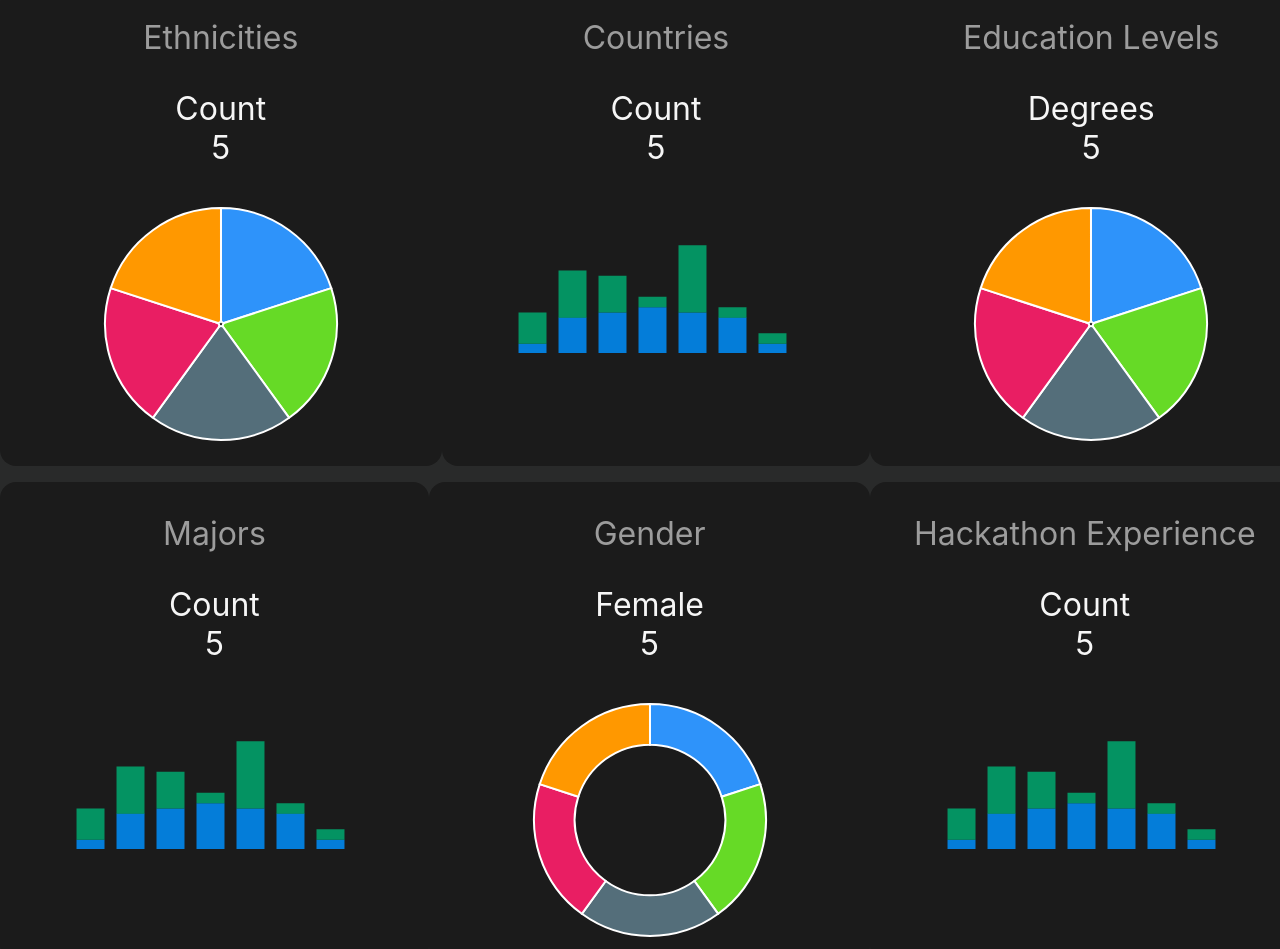
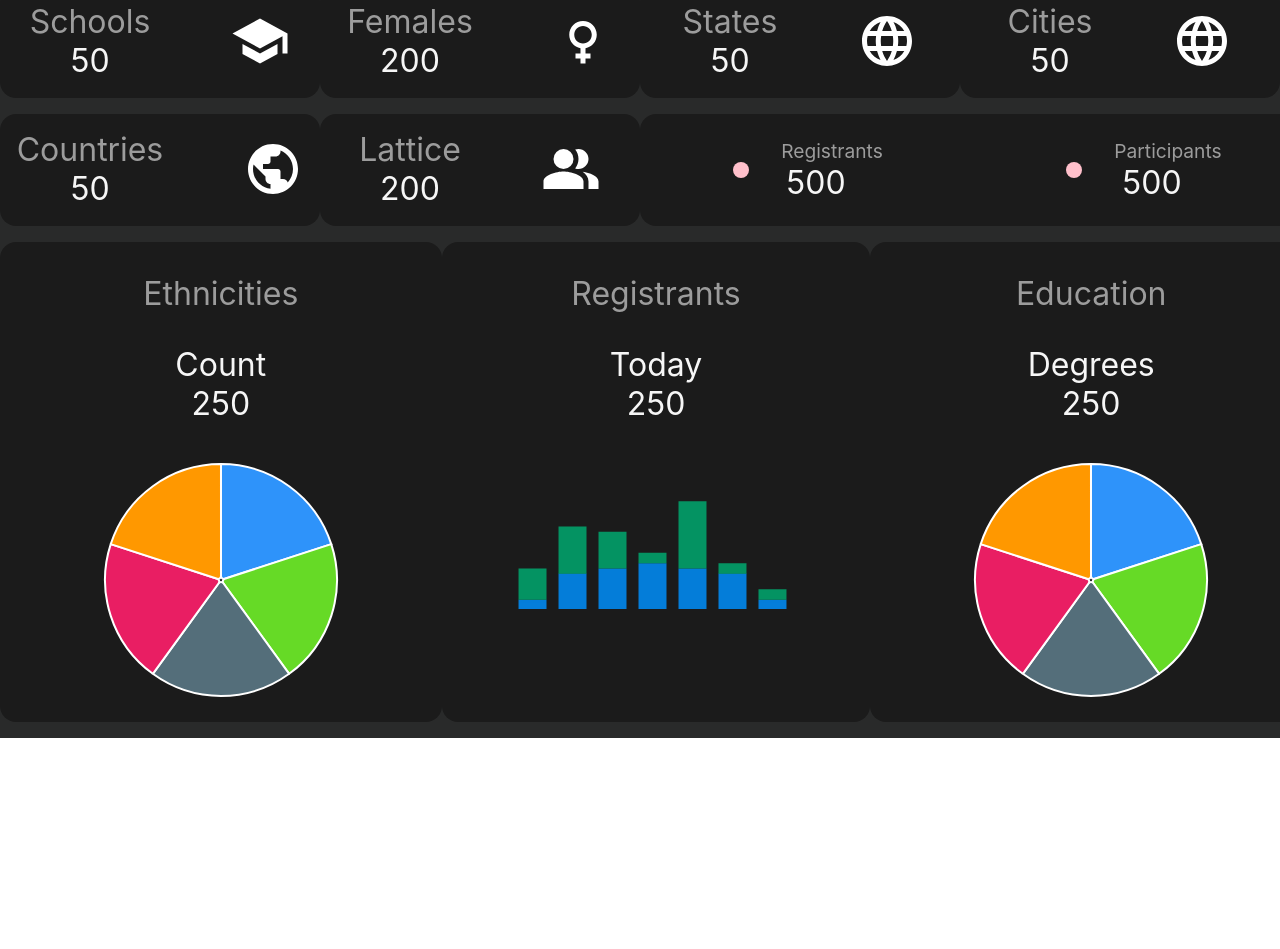
Before and after one commit to nishilfaldu/react-dashboard, a React (Create React App) app: page / in a window 1280 px wide. Shown: the part 160-1109 px from the top of the page. After the commit the page ends 898 px from the top, so only its background shows below. Built offline with nearby package versions, Linux system fonts and the light colour scheme.

Commit message:
switched dashboards for live and yearly

```diff
--- a/src/components/dashboards/LiveDashboard.js
+++ b/src/components/dashboards/LiveDashboard.js
@@ -1,7 +1,13 @@
+import BarChartCard from '../cards/charts/BarChartCard';
+import PieChartCard from '../cards/charts/PieChartCard';
+import IconFigureCard from '../cards/figures/IconFigureCard';
+import BadgeFigureCard from '../cards/figures/BadgeFigureCard';
+import SchoolIcon from '@mui/icons-material/School';
+import FemaleIcon from '@mui/icons-material/Female';
+import LanguageIcon from '@mui/icons-material/Language';
+import PublicIcon from '@mui/icons-material/Public';
+import PeopleAltIcon from '@mui/icons-material/PeopleAlt';
 import styled from 'styled-components';
-import PieChartCard from '../cards/charts/PieChartCard';
-import BarChartCard from '../cards/charts/BarChartCard';
-import { useState } from 'react';
 
 const StyledRow = styled.div`
     display: flex;
@@ -13,17 +19,45 @@ const LiveDashboard = function(props){
     return(
         <div>
             <StyledRow>
-                <PieChartCard cardTitle="Ethnicities" cardLabel="Count" cardValue={props.ethnicityVal} chartType={'pie'}></PieChartCard>
-                <BarChartCard cardTitle="Countries" cardLabel="Count" cardValue={props.countriesVal}></BarChartCard>
-                <PieChartCard cardTitle="Education Levels" cardLabel="Degrees" cardValue={props.degreesVal} chartType={'pie'}></PieChartCard>
+                <IconFigureCard cardTitle="Schools" cardValue={props.cardValue} Icon={
+                                            <SchoolIcon sx={{ fontSize: 60, color: 'white' }}/>
+                                            }>
+                </IconFigureCard>
+                <IconFigureCard cardTitle="Females" cardValue="200" Icon={
+                                        <FemaleIcon sx={{ fontSize: 60, color: 'white' }}/>
+                                        }>
+                </IconFigureCard>
+                <IconFigureCard cardTitle="States" cardValue="50" Icon={
+                                        <LanguageIcon sx={{ fontSize: 60, color: 'white' }}/>
+                                        }>
+                </IconFigureCard>
+                <IconFigureCard cardTitle="Cities" cardValue="50" Icon={
+                                        <LanguageIcon sx={{ fontSize: 60, color: 'white' }}/>
+                                        }>
+                </IconFigureCard>
             </StyledRow>
 
             <StyledRow>
-                <BarChartCard cardTitle="Majors" cardLabel="Count" cardValue={props.majorsVal}></BarChartCard>
-                <PieChartCard cardTitle="Gender" cardLabel="Female" cardValue={props.genderVal} chartType={'donut'}></PieChartCard>
-                <BarChartCard cardTitle="Hackathon Experience" cardLabel="Count" cardValue={props.hackExperienceVal}></BarChartCard>
+                <IconFigureCard cardTitle="Countries" cardValue="50" Icon={
+                                            <PublicIcon sx={{ fontSize: 60, color: 'white' }}/>
+                                            }>
+                </IconFigureCard>
+                <IconFigureCard cardTitle="Lattice" cardValue="200" Icon={
+                                        <PeopleAltIcon sx={{ fontSize: 60, color: 'white' }}/>
+                                        }>
+                </IconFigureCard>
+                <BadgeFigureCard LabelOne="Registrants"
+                                ValueOne="500"
+                                LabelTwo="Participants"
+                                ValueTwo="500">
+                </BadgeFigureCard>
             </StyledRow>
-            {/* <SparklineCard></SparklineCard> */}
+
+            <StyledRow>
+                <PieChartCard cardTitle="Ethnicities" cardLabel="Count" cardValue="250" chartType={'pie'}></PieChartCard>
+                <BarChartCard cardTitle="Registrants" cardLabel="Today" cardValue="250"></BarChartCard>
+                <PieChartCard cardTitle="Education" cardLabel="Degrees" cardValue="250" chartType={'pie'}></PieChartCard>
+            </StyledRow>
         </div>
     );
 }
--- a/src/components/dashboards/YearlyDashboard.js
+++ b/src/components/dashboards/YearlyDashboard.js
@@ -1,13 +1,7 @@
+import styled from 'styled-components';
+import PieChartCard from '../cards/charts/PieChartCard';
 import BarChartCard from '../cards/charts/BarChartCard';
-import PieChartCard from '../cards/charts/PieChartCard';
-import IconFigureCard from '../cards/figures/IconFigureCard';
-import BadgeFigureCard from '../cards/figures/BadgeFigureCard';
-import SchoolIcon from '@mui/icons-material/School';
-import FemaleIcon from '@mui/icons-material/Female';
-import LanguageIcon from '@mui/icons-material/Language';
-import PublicIcon from '@mui/icons-material/Public';
-import PeopleAltIcon from '@mui/icons-material/PeopleAlt';
-import styled from 'styled-components';
+import { useState } from 'react';
 
 const StyledRow = styled.div`
     display: flex;
@@ -15,49 +9,21 @@ const StyledRow = styled.div`
     padding-bottom: 1rem;
 `
 
-const YearlyDashboard = function(){
+const YearlyDashboard = function(props){
     return(
         <div>
             <StyledRow>
-                <IconFigureCard cardTitle="Schools" cardValue="200" Icon={
-                                            <SchoolIcon sx={{ fontSize: 60, color: 'white' }}/>
-                                            }>
-                </IconFigureCard>
-                <IconFigureCard cardTitle="Females" cardValue="200" Icon={
-                                        <FemaleIcon sx={{ fontSize: 60, color: 'white' }}/>
-                                        }>
-                </IconFigureCard>
-                <IconFigureCard cardTitle="States" cardValue="50" Icon={
-                                        <LanguageIcon sx={{ fontSize: 60, color: 'white' }}/>
-                                        }>
-                </IconFigureCard>
-                <IconFigureCard cardTitle="Cities" cardValue="50" Icon={
-                                        <LanguageIcon sx={{ fontSize: 60, color: 'white' }}/>
-                                        }>
-                </IconFigureCard>
+                <PieChartCard cardTitle="Ethnicities" cardLabel="Count" cardValue={props.ethnicityVal} chartType={'pie'}></PieChartCard>
+                <BarChartCard cardTitle="Countries" cardLabel="Count" cardValue={props.countriesVal}></BarChartCard>
+                <PieChartCard cardTitle="Education Levels" cardLabel="Degrees" cardValue={props.degreesVal} chartType={'pie'}></PieChartCard>
             </StyledRow>
 
             <StyledRow>
-                <IconFigureCard cardTitle="Countries" cardValue="50" Icon={
-                                            <PublicIcon sx={{ fontSize: 60, color: 'white' }}/>
-                                            }>
-                </IconFigureCard>
-                <IconFigureCard cardTitle="Lattice" cardValue="200" Icon={
-                                        <PeopleAltIcon sx={{ fontSize: 60, color: 'white' }}/>
-                                        }>
-                </IconFigureCard>
-                <BadgeFigureCard LabelOne="Registrants"
-                                ValueOne="500"
-                                LabelTwo="Participants"
-                                ValueTwo="500">
-                </BadgeFigureCard>
+                <BarChartCard cardTitle="Majors" cardLabel="Count" cardValue={props.majorsVal}></BarChartCard>
+                <PieChartCard cardTitle="Gender" cardLabel="Female" cardValue={props.genderVal} chartType={'donut'}></PieChartCard>
+                <BarChartCard cardTitle="Hackathon Experience" cardLabel="Count" cardValue={props.hackExperienceVal}></BarChartCard>
             </StyledRow>
-
-            <StyledRow>
-                <PieChartCard cardTitle="Ethnicities" cardLabel="Count" cardValue="250" chartType={'pie'}></PieChartCard>
-                <BarChartCard cardTitle="Registrants" cardLabel="Today" cardValue="250"></BarChartCard>
-                <PieChartCard cardTitle="Education" cardLabel="Degrees" cardValue="250" chartType={'pie'}></PieChartCard>
-            </StyledRow>
+            {/* <SparklineCard></SparklineCard> */}
         </div>
     );
 }
--- a/src/components/pages/LivePage.js
+++ b/src/components/pages/LivePage.js
@@ -25,28 +25,13 @@ const LivePage = function(props){
 
     let toRender;
     if (data === 'registered'){
-        toRender = <LiveDashboard ethnicityVal='5'
-                                    countriesVal='5'
-                                    degreesVal='5'
-                                    majorsVal='5'
-                                    genderVal='5'
-                                    hackExperienceVal='5'></LiveDashboard>;
+        toRender = <LiveDashboard cardValue='50'></LiveDashboard>;
     }
     else if (data === 'confirmed'){
-        toRender = <LiveDashboard ethnicityVal='50'
-                                countriesVal='50'
-                                degreesVal='50'
-                                majorsVal='50'
-                                genderVal='50'
-                                hackExperienceVal='50'></LiveDashboard>;
+        toRender = <LiveDashboard cardValue='500'></LiveDashboard>;
     }
     else if (data === 'checkedin'){
-        toRender = <LiveDashboard ethnicityVal='500'
-                                    countriesVal='500'
-                                    degreesVal='500'
-                                    majorsVal='500'
-                                    genderVal='500'
-                                    hackExperienceVal='500'></LiveDashboard>;
+        toRender = <LiveDashboard cardValue='5000'></LiveDashboard>;
     }
     else {
         toRender = <div style={{color: 'white'}}>WELCOME TO THE LIVE DASHBOARD!</div>
```
